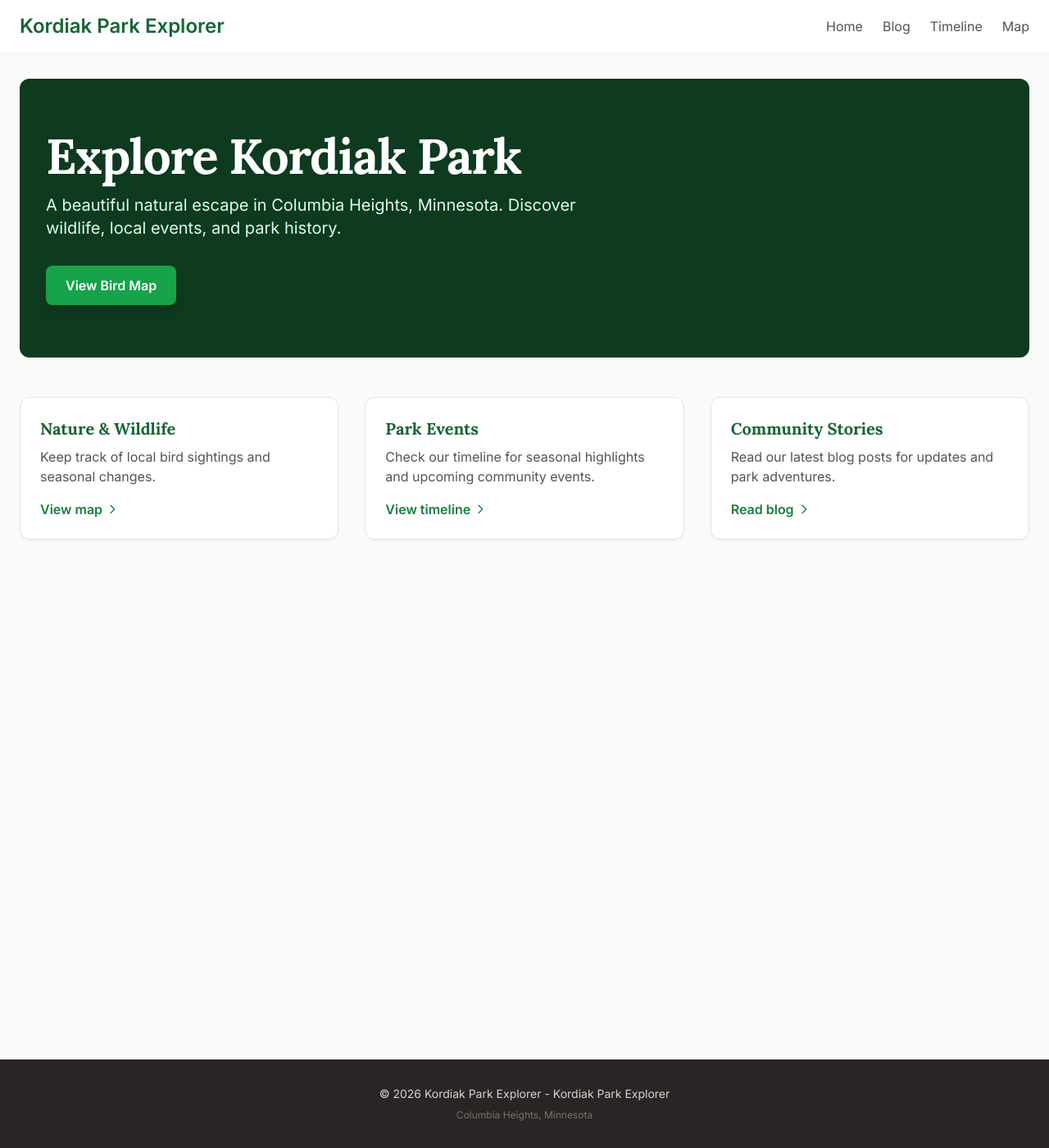
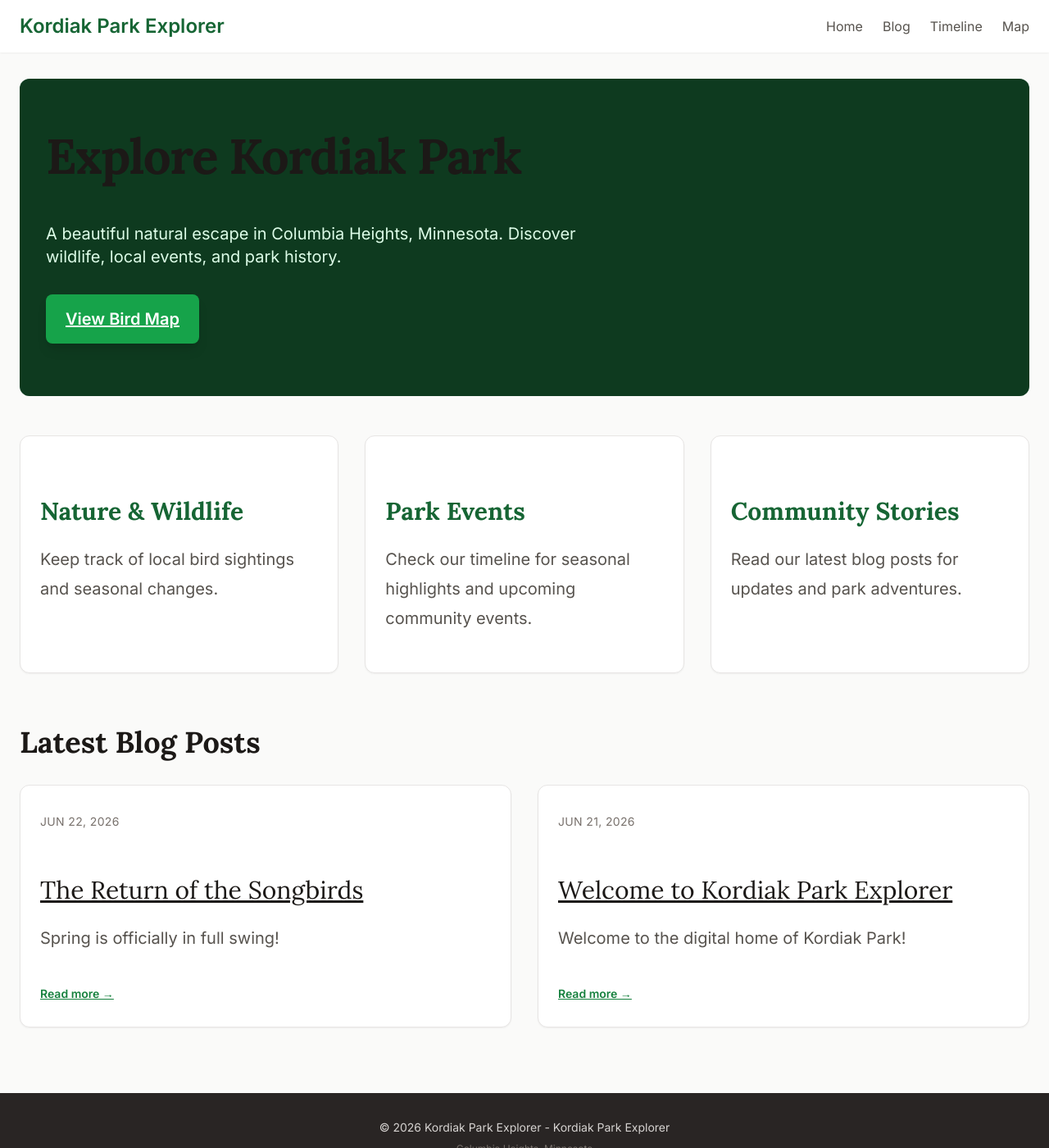
Before and after one commit to r-egun/Kordiak_Park, a Jekyll site: the page built from index.html, in a window 1280 px wide and 1400 px high. Shown: the whole window at 82% size. Built offline with Jekyll 4.4.1, drawn with Linux system fonts in a browser that asks for light colours; nearby versions of some CDN libraries.

```diff
--- a/_layouts/default.html
+++ b/_layouts/default.html
@@ -5,6 +5,7 @@
     <meta name="viewport" content="width=device-width, initial-scale=1.0">
     <title>{{ page.title }} | {{ site.title }}</title>
     <script src="https://cdn.tailwindcss.com"></script>
+    <script src="https://cdn.tailwindcss.com?plugins=typography"></script>
     <link href="https://fonts.googleapis.com/css2?family=Lora:wght@400;700&family=Inter:wght@300;400;600&display=swap" rel="stylesheet">
     <style>
         body { font-family: 'Inter', sans-serif; }
@@ -19,14 +20,14 @@
             <a href="{{ site.baseurl }}/" class="text-2xl font-bold text-green-800">{{ site.title }}</a>
             <ul class="flex space-x-6 font-medium">
                 <li><a href="{{ site.baseurl }}/" class="nav-link text-stone-600">Home</a></li>
-                <li><a href="{{ site.baseurl }}/blog" class="nav-link text-stone-600">Blog</a></li>
-                <li><a href="{{ site.baseurl }}/timeline" class="nav-link text-stone-600">Timeline</a></li>
-                <li><a href="{{ site.baseurl }}/map" class="nav-link text-stone-600">Map</a></li>
+                <li><a href="{{ site.baseurl }}/blog/" class="nav-link text-stone-600">Blog</a></li>
+                <li><a href="{{ site.baseurl }}/timeline/" class="nav-link text-stone-600">Timeline</a></li>
+                <li><a href="{{ site.baseurl }}/map/" class="nav-link text-stone-600">Map</a></li>
             </ul>
         </nav>
     </header>
 
-    <main class="flex-grow container mx-auto px-6 py-8">
+    <main class="flex-grow container mx-auto px-6 py-8 prose prose-stone lg:prose-xl max-w-none">
         {{ content }}
     </main>
 
--- a/index.html
+++ b/index.html
@@ -17,31 +17,31 @@ title: Welcome
   <div class="p-6 bg-white rounded-xl shadow-sm border border-stone-200">
     <h3 class="text-xl font-bold text-green-800 mb-2">Nature & Wildlife</h3>
     <p class="text-stone-600">Keep track of local bird sightings and seasonal changes.</p>
-    <a href="{{ site.baseurl }}/map/" class="text-green-700 font-semibold hover:text-green-600 inline-flex items-center mt-4">
-      View map
-      <svg xmlns="http://www.w3.org/2000/svg" class="h-4 w-4 ml-1" fill="none" viewBox="0 0 24 24" stroke="currentColor">
-        <path stroke-linecap="round" stroke-linejoin="round" stroke-width="2" d="M9 5l7 7-7 7" />
-      </svg>
-    </a>
   </div>
   <div class="p-6 bg-white rounded-xl shadow-sm border border-stone-200">
     <h3 class="text-xl font-bold text-green-800 mb-2">Park Events</h3>
     <p class="text-stone-600">Check our timeline for seasonal highlights and upcoming community events.</p>
-    <a href="{{ site.baseurl }}/timeline/" class="text-green-700 font-semibold hover:text-green-600 inline-flex items-center mt-4">
-      View timeline
-      <svg xmlns="http://www.w3.org/2000/svg" class="h-4 w-4 ml-1" fill="none" viewBox="0 0 24 24" stroke="currentColor">
-        <path stroke-linecap="round" stroke-linejoin="round" stroke-width="2" d="M9 5l7 7-7 7" />
-      </svg>
-    </a>
   </div>
   <div class="p-6 bg-white rounded-xl shadow-sm border border-stone-200">
     <h3 class="text-xl font-bold text-green-800 mb-2">Community Stories</h3>
     <p class="text-stone-600">Read our latest blog posts for updates and park adventures.</p>
-    <a href="{{ site.baseurl }}/blog/" class="text-green-700 font-semibold hover:text-green-600 inline-flex items-center mt-4">
-      Read blog
-      <svg xmlns="http://www.w3.org/2000/svg" class="h-4 w-4 ml-1" fill="none" viewBox="0 0 24 24" stroke="currentColor">
-        <path stroke-linecap="round" stroke-linejoin="round" stroke-width="2" d="M9 5l7 7-7 7" />
-      </svg>
-    </a>
   </div>
 </section>
+
+<section class="mt-16">
+  <h2 class="text-3xl font-bold text-stone-900 mb-8">Latest Blog Posts</h2>
+  <div class="grid grid-cols-1 md:grid-cols-2 gap-8">
+    {% for post in site.posts limit:2 %}
+    <article class="bg-white rounded-xl shadow-sm overflow-hidden border border-stone-200 hover:shadow-md transition-shadow">
+      <div class="p-6">
+        <span class="text-sm text-stone-500 font-medium uppercase tracking-wide">{{ post.date | date: "%b %d, %Y" }}</span>
+        <h3 class="text-xl font-bold text-green-800 mt-2 mb-3">
+          <a href="{{ site.baseurl }}{{ post.url }}" class="hover:underline">{{ post.title }}</a>
+        </h3>
+        <p class="text-stone-600 line-clamp-2">{{ post.excerpt | strip_html }}</p>
+        <a href="{{ site.baseurl }}{{ post.url }}" class="mt-4 inline-block text-green-700 font-semibold hover:text-green-600 text-sm">Read more &rarr;</a>
+      </div>
+    </article>
+    {% endfor %}
+  </div>
+</section>
```
Also changed, not shown: _posts/2026-05-10-benches.md (added, +45 -0 lines), _posts/2026-05-15-blooms.md (added, +17 -0 lines).
